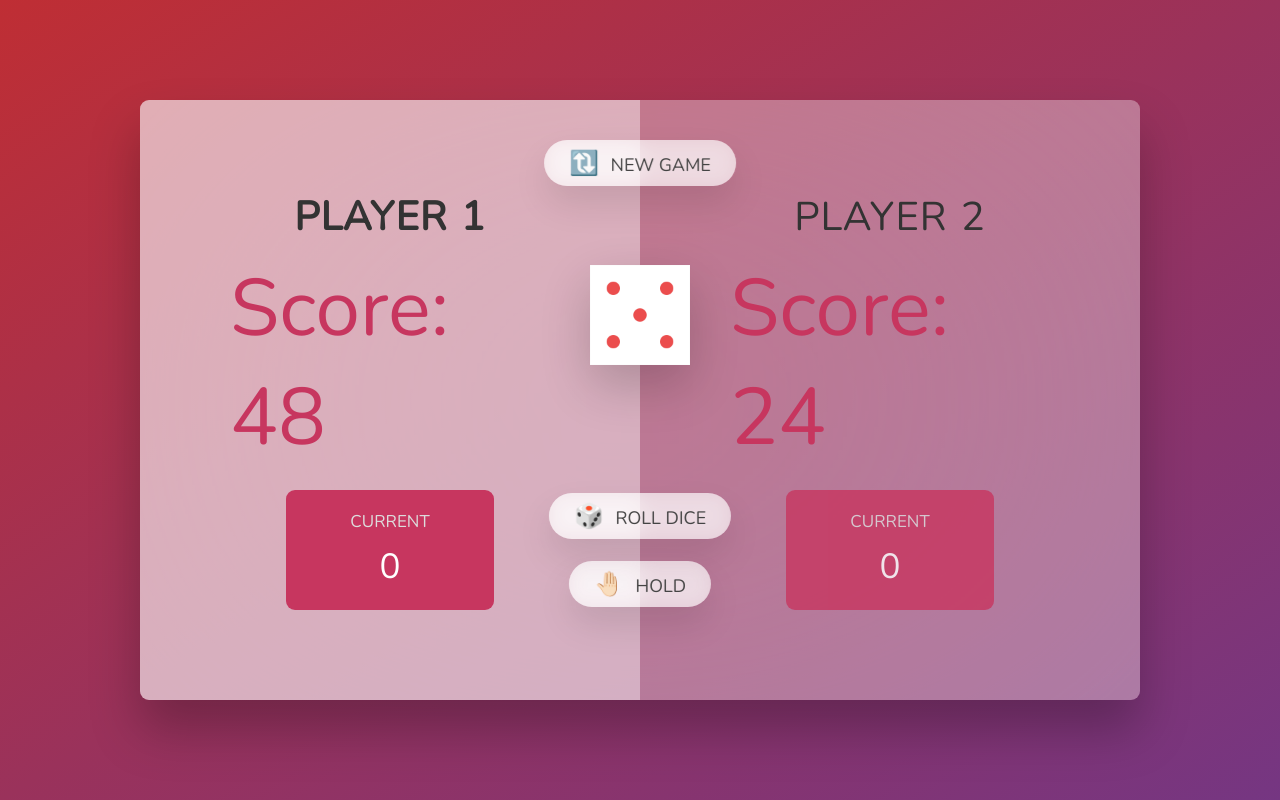
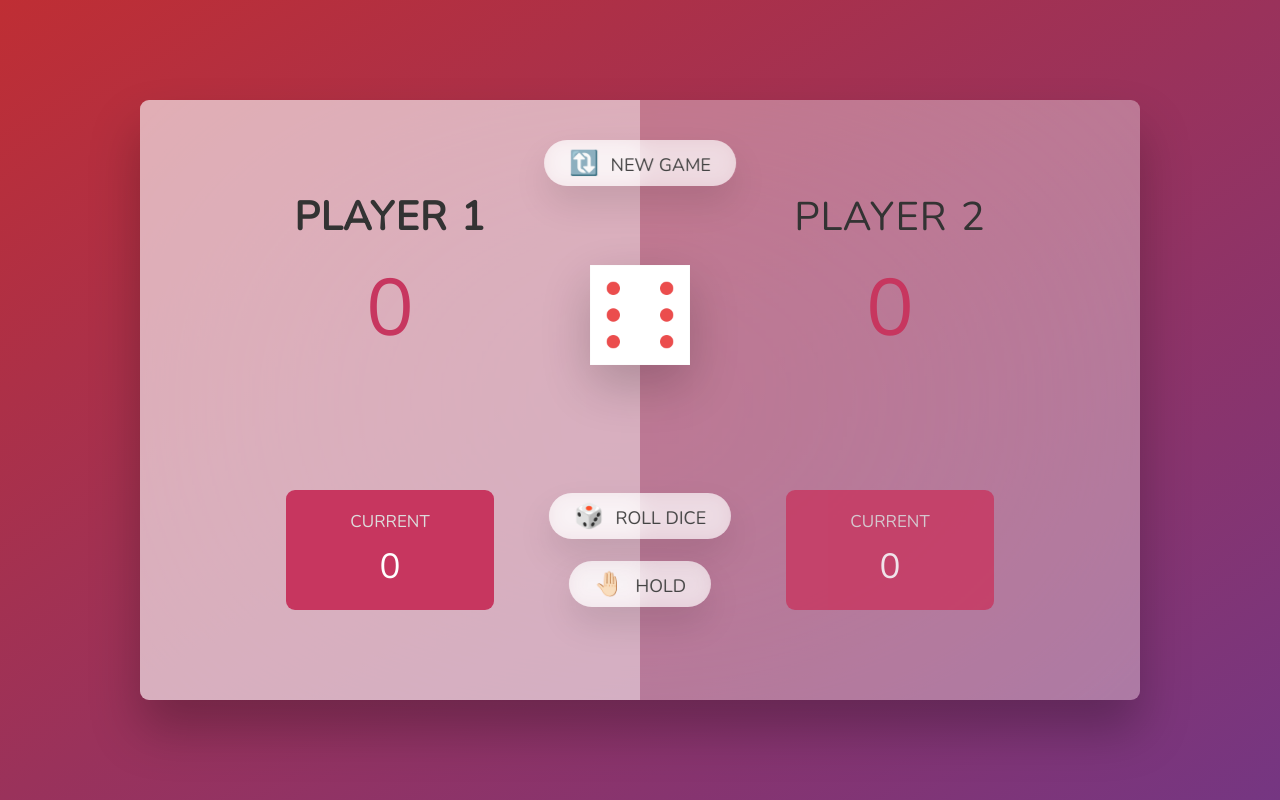
Before and after one commit to matheusarb/pig-game, a plain HTML site: page index.html in a window 1280 px wide. Both pictures are taken after a click on the button "🎲 ROLL DICE". Drawn offline with nearby package versions, Linux system fonts and the light colour scheme.

Commit message:
add dice roll logic

```diff
--- a/script.js
+++ b/script.js
@@ -1,3 +1,33 @@
-"use strict";
+// when it rolls 1 it resets all the score
+// any other roll in the dice sums up to the current score
+// first player to 100 points wins the game
+// draw a flowchart with DIAGRAMS.NET
 
-console.log("hello");
+'use strict';
+
+// Selecting Elements
+const diceElem = document.querySelector('.dice');
+const score0Elem = document.querySelector('#score--0');
+const score1Elem = document.getElementById('score--1');
+const btnNew = document.querySelector('.btn--new');
+const btnRoll = document.querySelector('.btn--roll');
+const btnHold = document.querySelector('.btn--hold');
+
+// Starting Conditions
+score0Elem.textContent = 0;
+score1Elem.textContent = 0;
+diceElem.classList.add('hidden');
+
+// Rolling Dice Functionality
+
+btnRoll.addEventListener('click', function () {
+  // 1. Generate a random dice roll;
+  const dice = Math.trunc(Math.random() * 6) + 1;
+
+  // 2. Display dice according to the rolled number;
+  diceElem.classList.remove('hidden');
+  diceElem.src = `dice-${dice}.png`;
+  console.log(dice);
+
+  // 3. check for rolled 1: if true, switch to next player
+});
--- a/style.css
+++ b/style.css
@@ -165,3 +165,7 @@ main {
   font-weight: 700;
   color: #c7365f;
 }
+
+.hidden {
+  display: none;
+}
```
